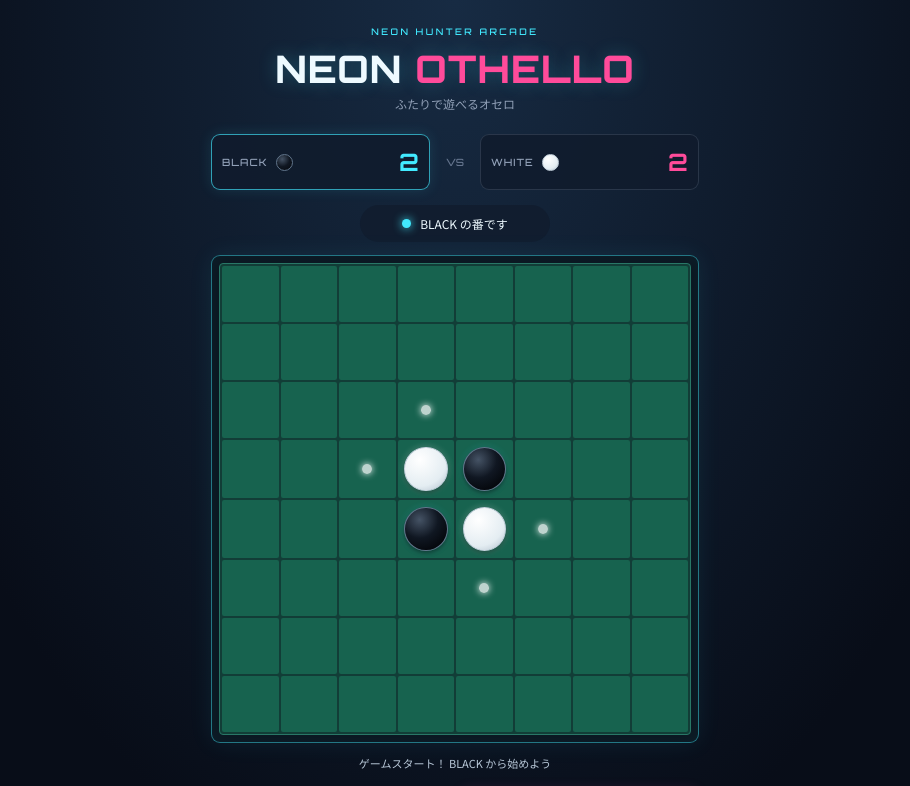
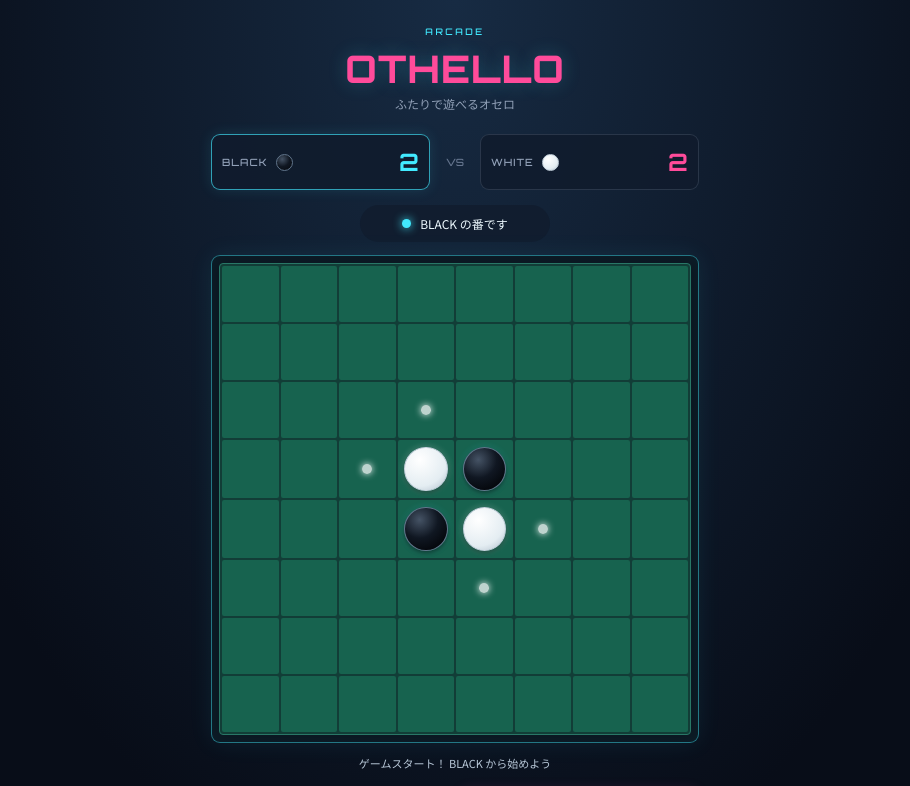
Before and after one commit to tsuchiya9817/Othello, a plain HTML site: page index.html in a window 1280 px wide. Shown: the top 786 px of the page, without its empty margins (185-1095 px from the left). Drawn offline with Linux system fonts and the light colour scheme.

Commit message:
リリースビルド v1.0.0.0

```diff
--- a/index.html
+++ b/index.html
@@ -1,9 +1,9 @@
 <!doctype html>
 <html lang="ja"><head>
 <meta charset="UTF-8"><meta name="viewport" content="width=device-width,initial-scale=1,viewport-fit=cover">
-<meta name="theme-color" content="#080d18"><title>NEON OTHELLO</title><link rel="stylesheet" href="style.css">
+<meta name="theme-color" content="#080d18"><title>OTHELLO</title><link rel="stylesheet" href="style.css">
 </head><body><main class="app">
-<header><p class="eyebrow">NEON HUNTER ARCADE</p><h1>NEON <span>OTHELLO</span></h1><p class="sub">ふたりで遊べるオセロ</p></header>
+<header><p class="eyebrow">ARCADE</p><h1><span>OTHELLO</span></h1><p class="sub">ふたりで遊べるオセロ</p></header>
 <section class="scores">
 <div class="player" id="blackPanel"><span>BLACK</span><i class="disc black"></i><b id="blackScore">2</b></div><div class="vs">VS</div>
 <div class="player" id="whitePanel"><span>WHITE</span><i class="disc white"></i><b id="whiteScore">2</b></div>
```
